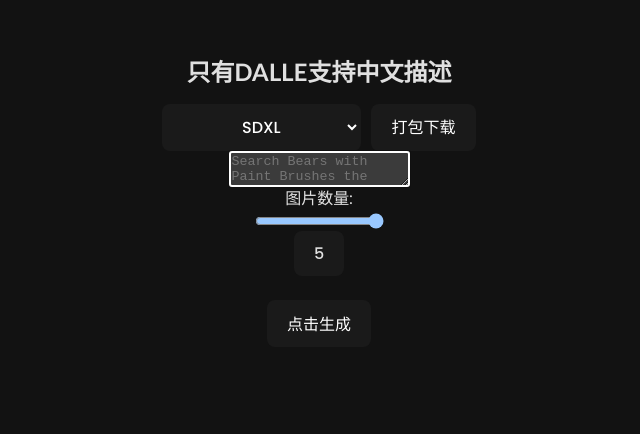
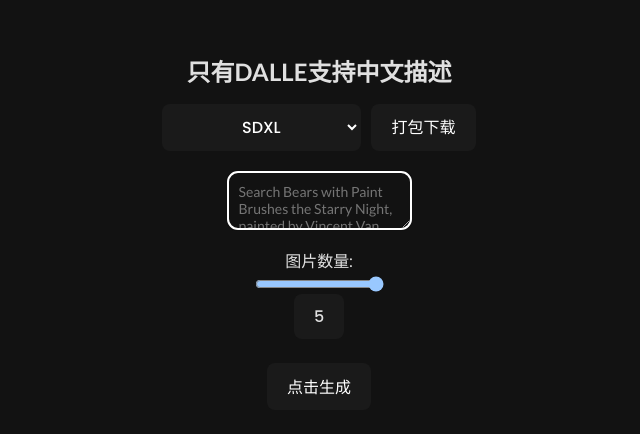
Before and after one commit to deeme/aimg, a React (Vite) app: page / in a window 1280 px wide. Shown: the top 434 px of the page, without its empty margins (321-961 px from the left). Built offline with nearby package versions, Linux system fonts and the light colour scheme.

Commit message:
更改提示

```diff
--- a/src/App.jsx
+++ b/src/App.jsx
@@ -133,9 +133,10 @@ function App() {
 
 
           <textarea
-            className="flex h-20 w-full resize-none rounded-md border border-slate-300 bg-transparent px-3 py-2 text-sm placeholder:text-slate-400 focus:outline-none focus:ring-2 focus:ring-slate-400 focus:ring-offset-2 disabled:cursor-not-allowed disabled:opacity-50 dark:border-slate-700 dark:text-slate-50 dark:focus:ring-slate-400 dark:focus:ring-offset-slate-900"
+            className="app-input"
             placeholder={placeholder}
             onChange={(e) => setPrompt(e.target.value)}
+            rows="10"
             autoFocus
             onKeyDown={(e) => {
               if (e.key === "Enter") {
```
